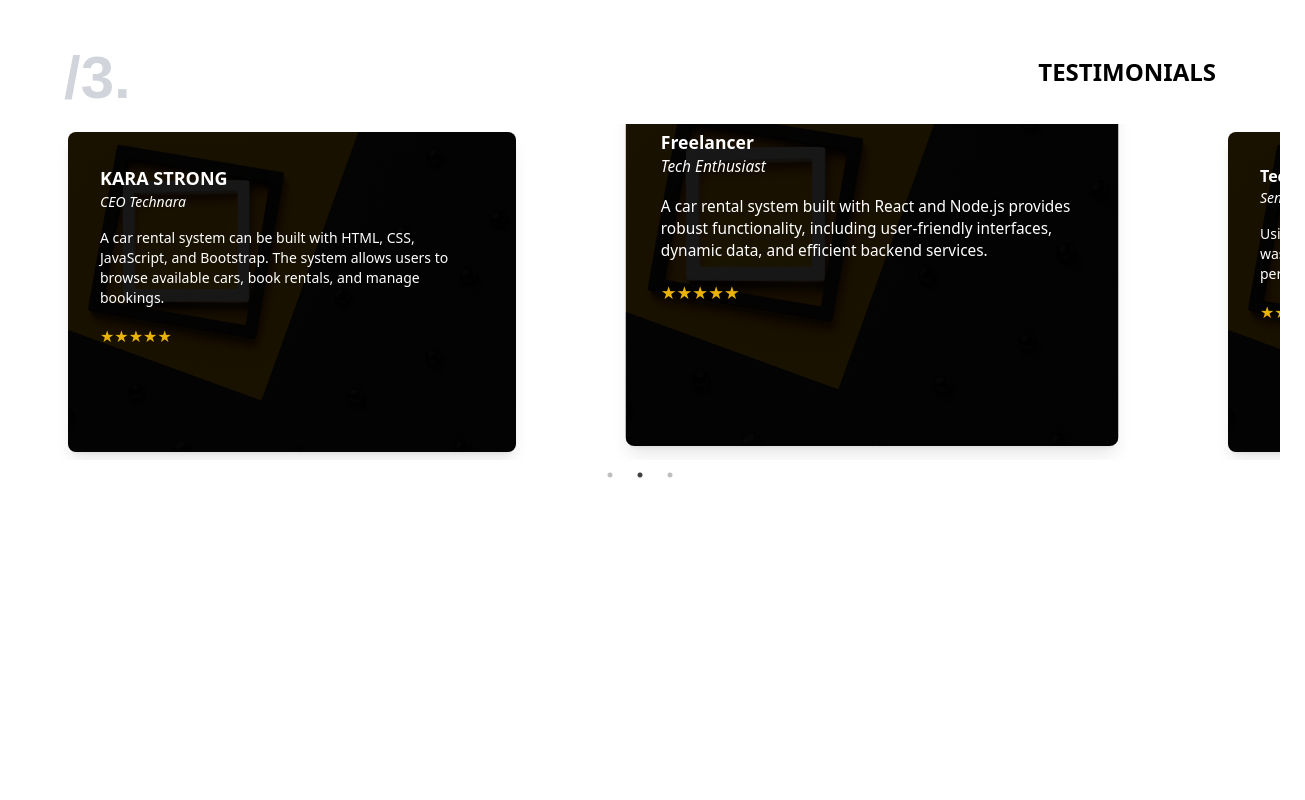
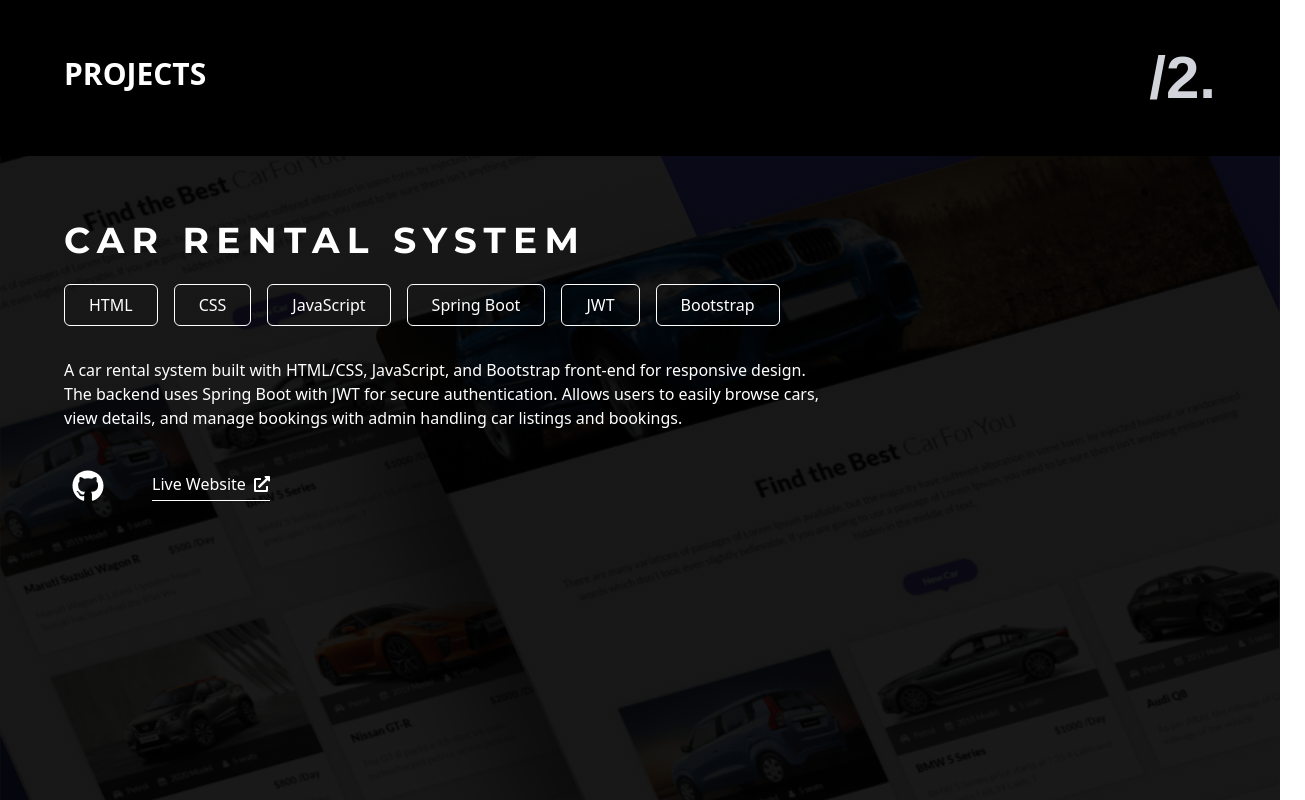
Before and after one commit to ORCA-Official/Official-Web-page, a React (Create React App) app: page / in a window 1280 px wide. Shown: the top 800 px of the page, 1305 px wide, since content can reach past the window. Built offline with nearby package versions, Linux system fonts and the light colour scheme; a web font is replaced by a local one.

Commit message:
fix the Content

```diff
--- a/src/App.js
+++ b/src/App.js
@@ -6,9 +6,9 @@ import Testimonial from "./view/testimonial/testimonial";
 function App() {
   return (
      <>
-    {/*  {<Project/>}*/}
+      {<Project/>}
 
-         {<Testimonial/>}
+         {/*{<Testimonial/>}*/}
      </>
   );
 }
--- a/src/view/project/Project.js
+++ b/src/view/project/Project.js
@@ -33,28 +33,31 @@ const Project = () => {
                 <div className="container mx-auto px-4 sm:px-8 py-16">
 
                     {/* Project Title */}
-                    <h1 className="text-4xl font-bold mb-6 font-montserrat tracking-[0.2em]">CAR RENTAL SYSTEM</h1>
+                    <h1 className="text-4xl font-bold mb-6 font-montserrat tracking-[0.2em] lg:ml-8">
+                        CAR RENTAL SYSTEM
+                    </h1>
 
                     {/* Technology Stack */}
-                    <div className="flex flex-wrap gap-2 sm:gap-4 mb-8">
+                    <div className="flex flex-wrap gap-2 sm:gap-4 mb-8 lg:ml-8">
                         {['HTML', 'CSS', 'JavaScript', 'Spring Boot', 'JWT', 'Bootstrap'].map((tech, index) => (
                             <span
                                 key={index}
                                 className="inline-flex items-center gap-2 border rounded-md border-white px-4 sm:px-6 py-2 text-sm sm:text-base">
-                                {tech}
-                            </span>
+            {tech}
+        </span>
                         ))}
                     </div>
 
+
                     {/* Project Description */}
-                    <p className="text-white font-medium max-w-xl sm:max-w-3xl mb-8 leading-relaxed text-sm sm:text-base">
+                    <p className="text-white font-medium max-w-xl sm:max-w-3xl mb-8 leading-relaxed text-sm sm:text-base lg:ml-8">
                         A car rental system built with HTML/CSS, JavaScript, and Bootstrap front-end for responsive design.
                         The backend uses Spring Boot with JWT for secure authentication. Allows users to easily browse cars,
                         view details, and manage bookings with admin handling car listings and bookings.
                     </p>
 
                     {/* Live Website & GitHub Links */}
-                    <div className="inline-flex flex-col sm:flex-row items-start sm:items-center gap-6">
+                    <div className="inline-flex flex-col sm:flex-row items-start sm:items-center gap-6 lg:ml-4">
                         <a
                             href="https://github.com/your-github-repo" // Replace with your GitHub link
                             target="_blank"
```
